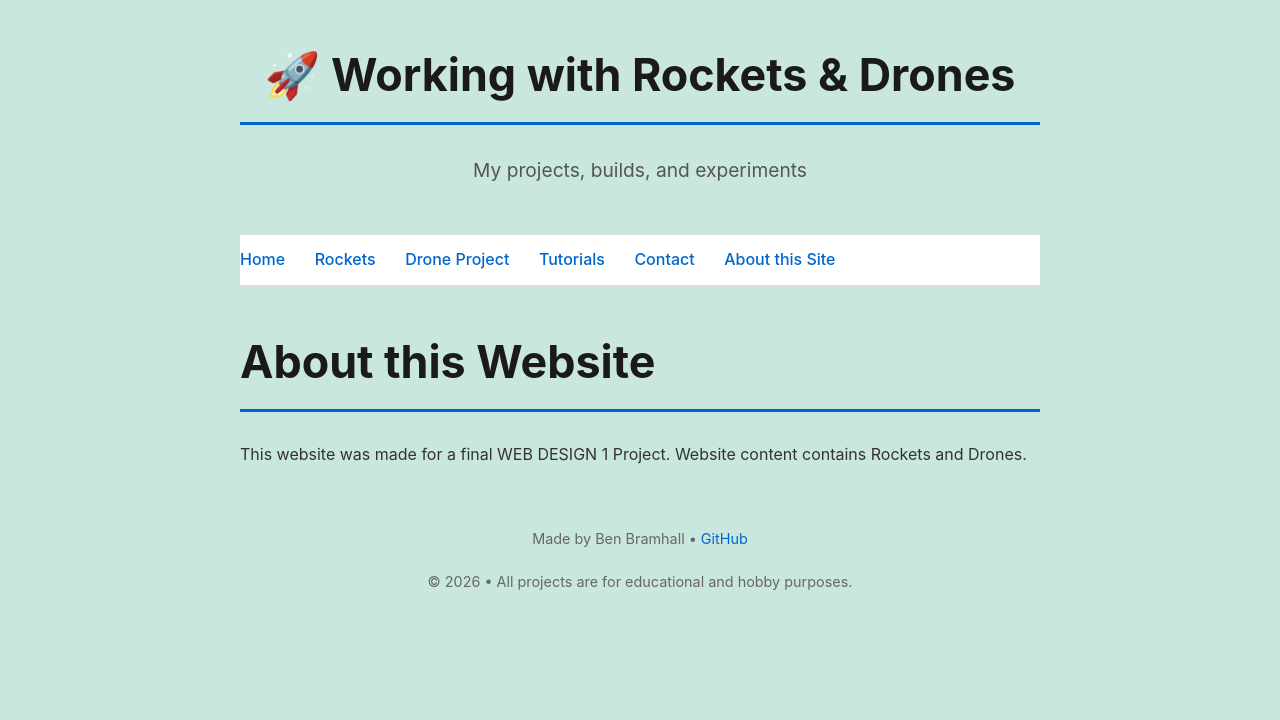
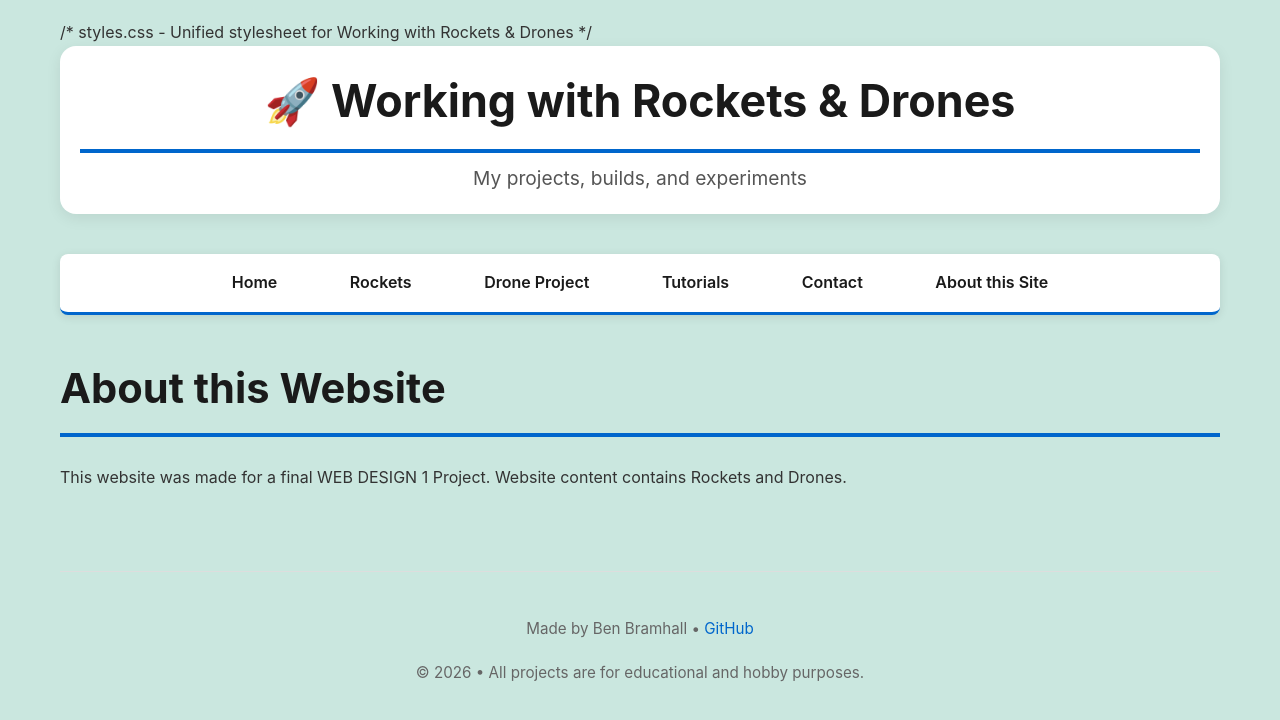
Before and after one commit to BenBramhall/finalwebproject, a plain HTML site: page aboutfinal.html in a window 1280 px wide. Drawn offline with Linux system fonts and the light colour scheme.

Commit message:
Update aboutfinal.html

```diff
--- a/aboutfinal.html
+++ b/aboutfinal.html
@@ -4,74 +4,8 @@
     <meta charset="UTF-8">
     <meta name="viewport" content="width=device-width, initial-scale=1.0">
     <title>Working with Rockets</title>
-    <style>
-        body {
-            font-family: -apple-system, BlinkMacSystemFont, "Segoe UI", Roboto, sans-serif;
-            max-width: 800px;
-            margin: 40px auto;
-            padding: 0 20px;
-            line-height: 1.6;
-            color: #333;
-            background: #CAE7DF;
-        }
-        h1, h2, h3 {
-            color: #1a1a1a;
-        }
-        h1 {
-            font-size: 2.8em;
-            border-bottom: 3px solid #0066cc;
-            padding-bottom: 10px;
-        }
-        h2 {
-            font-size: 1.8em;
-            margin-top: 40px;
-            border-bottom: 1px solid #ddd;
-            padding-bottom: 8px;
-        }
-        a {
-            color: #0066cc;
-            text-decoration: none;
-        }
-        a:hover {
-            text-decoration: underline;
-        }
-        .header {
-            text-align: center;
-            margin-bottom: 50px;
-	    border-radius: 20px;
-        }
-        .emoji {
-            font-size: 1.4em;
-        }
-        .section {
-            background: white;
-            padding: 25px;
-            border-radius: 6px;
-            border: 1px solid #e0e0e0;
-            margin-bottom: 30px;
-        }
-        .card {
-            border-left: 5px solid #0066cc;
-            padding-left: 20px;
-            margin: 20px 0;
-        }
-        footer {
-            text-align: center;
-            margin-top: 60px;
-            color: #666;
-            font-size: 0.9em;
-        }
-        nav {
-            background: #fff;
-            padding: 12px 0;
-            border-bottom: 2px solid #ddd;
-            margin-bottom: 40px;
-        }
-        nav a {
-            margin-right: 25px;
-            font-weight: 500;
-        }
-    </style>
+    /* styles.css - Unified stylesheet for Working with Rockets & Drones */
+    <link rel="stylesheet" href="styles.css">
 </head>
 <body>
 
```
